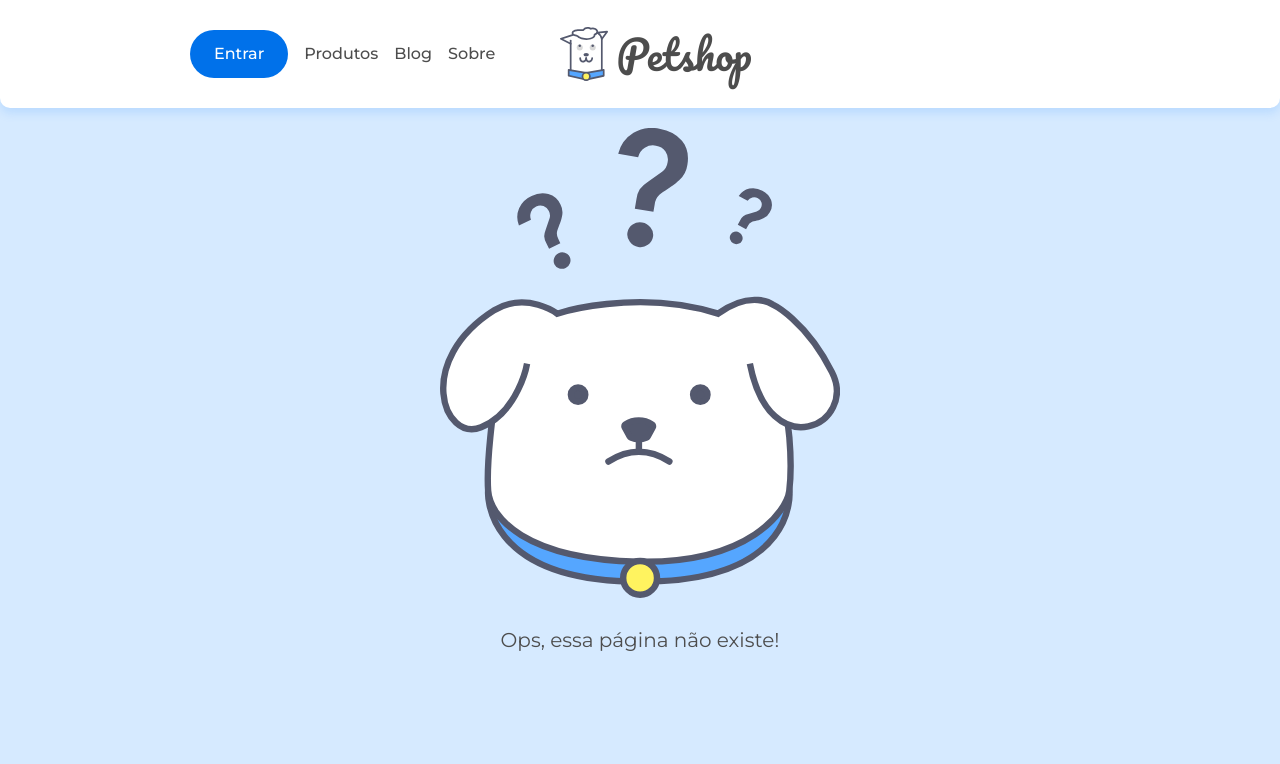
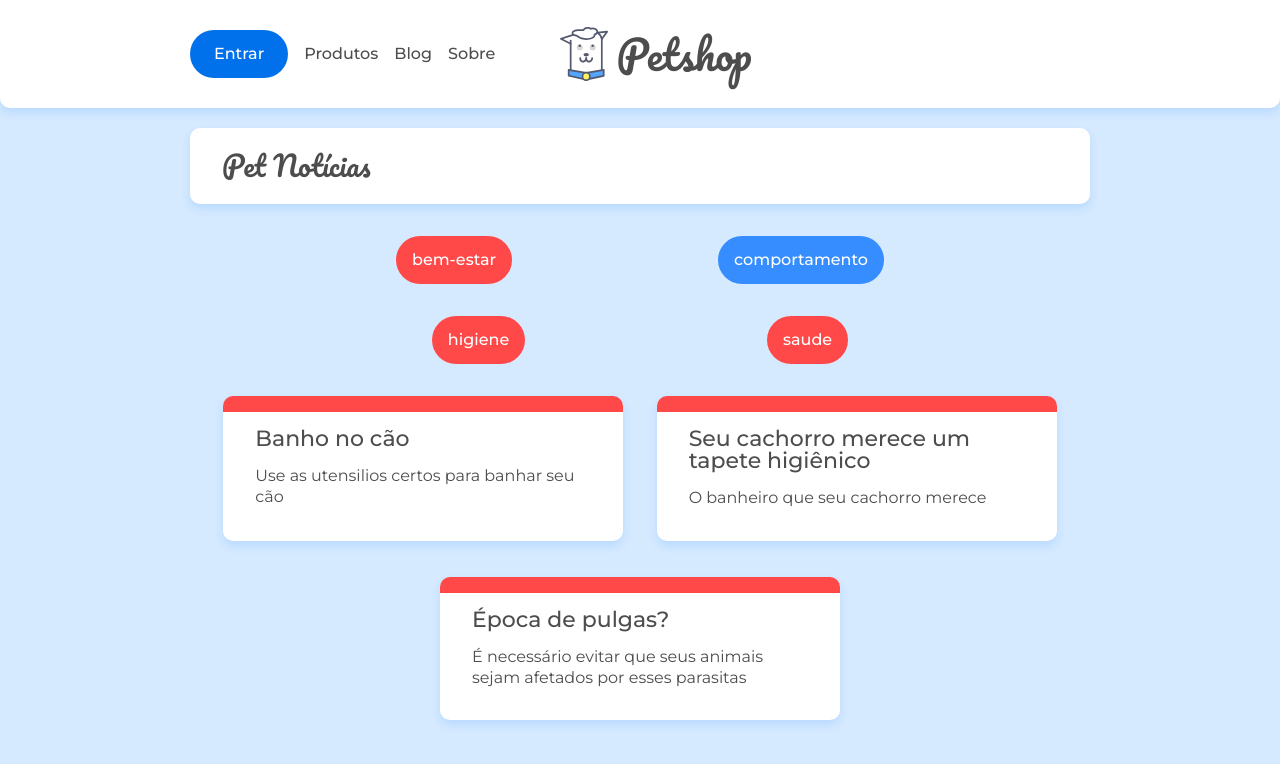
Before and after one commit to anacperdigao/Petshop-routes, a React (Create React App) app: page /categoria/bem-estar in a window 1280 px wide. Shown: the top 764 px of the page. Built offline with nearby package versions, Linux system fonts and the light colour scheme; data requests are answered from the project's data file.

Commit message:
Finalizando projeto

```diff
--- a/src/App.jsx
+++ b/src/App.jsx
@@ -6,6 +6,7 @@ import Home from './paginas/Home'
 import Sobre from './paginas/Sobre'
 import Pagina404 from './paginas/Pagina404'
 import Post from './paginas/Post'
+import Categoria from './paginas/Categoria'
 import Cabecalho from './components/Cabecalho'
 
 // Segundo passo: instalar a lib react-router-dom e importar aqui
@@ -40,6 +41,8 @@ function App() {
 // Para isso eu vou usar o hook useParams na propria pagina <Post e depois vou colocar no path aqui na pagina.
 // Passo 18: Agora vou criar as categorias dos post, e para isso começo criando um novo componente ListaCategorias.
 // Passo 19: Vou chamar o ListaCategorias na pagina Home
+// Passo 20: Vou criar a pagina Categoria
+// Passo 21: Agora vou criar subcategorias e vou começar criando uma pagina de SubCategorias.
 
   return (
     <Router>
@@ -52,6 +55,10 @@ function App() {
 
         <Route path='/sobre'>
           <Sobre />
+        </Route>
+
+        <Route path='/categoria/:id'>
+          <Categoria />
         </Route>
 
         <Route path='/posts/:id'>
--- a/src/components/ListaCategorias.jsx
+++ b/src/components/ListaCategorias.jsx
@@ -14,7 +14,7 @@ const ListaCategorias = () => {
     return (
         <ul className="lista-categorias container flex">
             {categorias.map(categoria => (
-                <Link to={`categoria/${categoria.id}`}>
+                <Link to={`/categoria/${categoria.id}`}>
                     <li className={`lista-categorias__categoria lista-categorias__categoria--${categoria.id}`}>
                         {categoria.nome}
                     </li>
--- /dev/null
+++ b/src/paginas/Categoria.jsx
@@ -0,0 +1,52 @@
+import React, { useEffect, useState } from 'react'
+import { Link, Route, Switch, useParams, useRouteMatch } from 'react-router-dom'
+import { busca } from '../api/api'
+
+import '../assets/css/blog.css'
+import ListaCategorias from '../components/ListaCategorias'
+import ListaPost from '../components/ListaPost'
+import SubCategoria from './SubCategoria'
+
+
+const Categoria = () => {
+
+    const {id} = useParams()
+    const {url, path} = useRouteMatch() // O useRouteMatch vai ser responsável por me mostrar o path, se eu estou em “bem-estar” ou “comportamento”. Seria tipo isso no path: '/categoria/bem-estar'
+    const [subCategorias, setSubCategorias] = useState([])
+
+    useEffect(() => {
+        busca(`/categorias/${id}`, (categoria) => {setSubCategorias(categoria.subcategorias)})
+    }, [id])
+
+    return(
+        <>
+            <div className="container">
+                <h2 className="titulo-pagina">Pet Notícias</h2>
+            </div>
+
+            <ListaCategorias />
+            <ul className="lista-categorias container flex">
+            {subCategorias.map(subcategoria => (
+                <li className={`lista-categorias__categoria lista-categorias__categoria--${id}`}  key={subcategoria}>
+                    <Link to={`${url}/${subcategoria}`}>
+                        {subcategoria}
+                    </Link>
+                </li>
+            ))
+            }
+            </ul>
+
+            <Switch>
+                <Route exact path={`${path}/`}>
+                    <ListaPost url={`/posts?categoria=${id}`} />
+                </Route>
+
+                <Route path={`${path}/:subcategoria`}>
+                    <SubCategoria />
+                </Route>
+            </Switch>
+        </>
+    )
+}
+
+export default Categoria
--- /dev/null
+++ b/src/paginas/SubCategoria.jsx
@@ -0,0 +1,15 @@
+import React from 'react'
+import { useParams } from 'react-router-dom'
+import ListaPost from '../components/ListaPost'
+
+
+const SubCategoria = () => {
+
+    const {subcategoria} = useParams()
+
+    return (
+        <ListaPost url={`/posts?subcategoria=${subcategoria}`} />
+    )
+}
+
+export default SubCategoria
```
Also changed, not shown: 1 other file (tests, documents, lock files or other folders).
